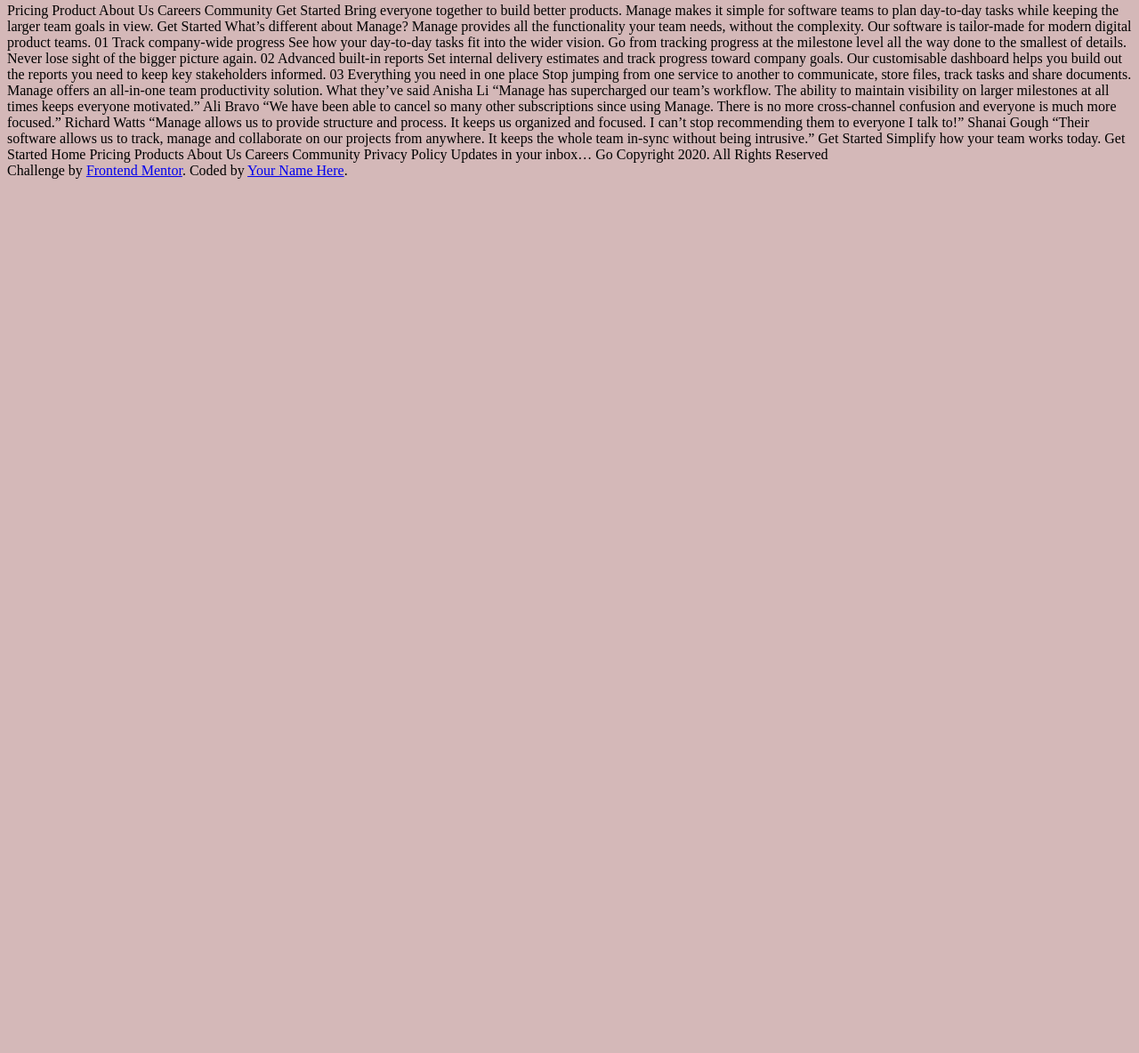
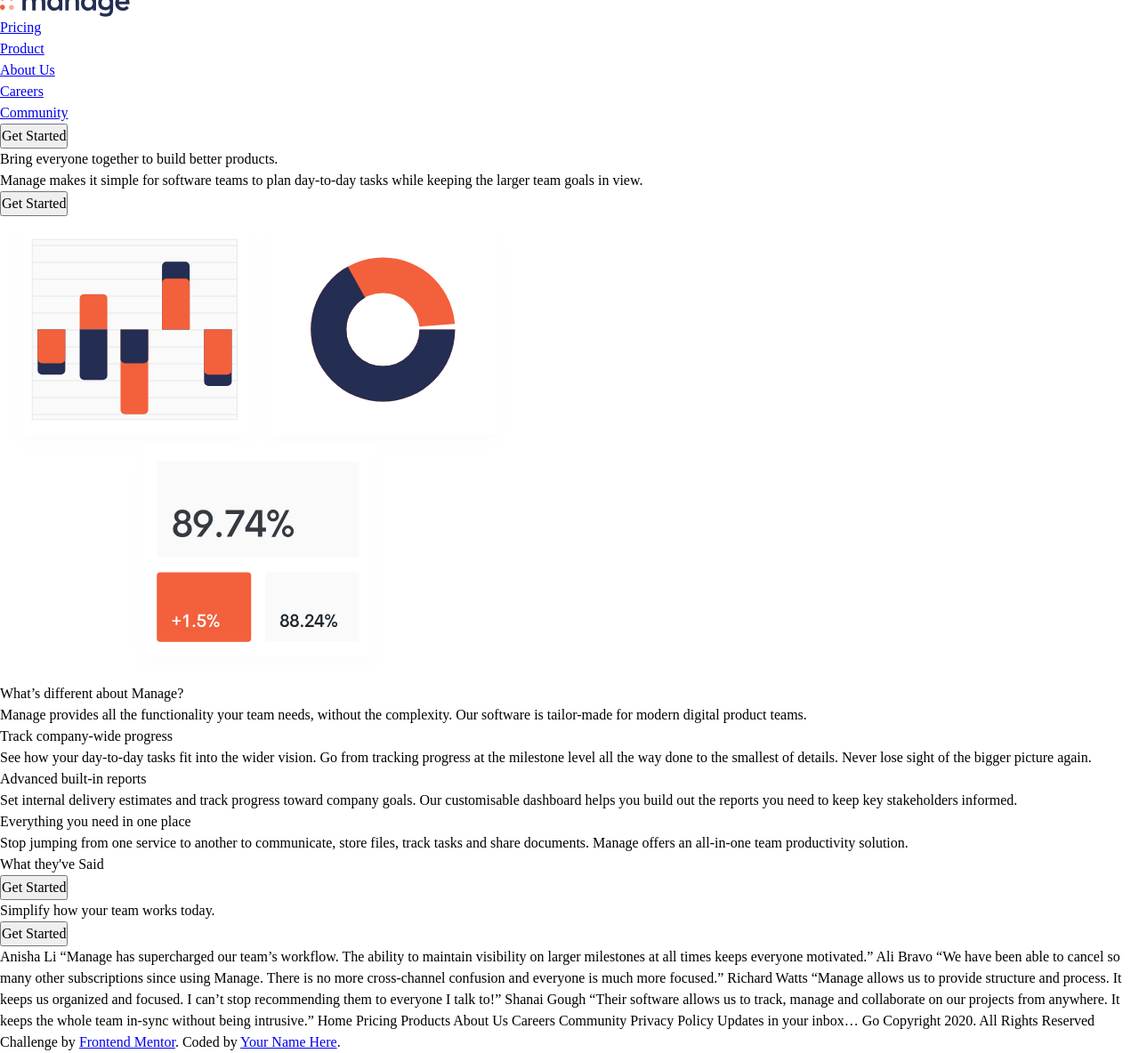
Before and after one commit to AghahowaJeffrey/manage-landing-page, a website: page index.html in a window 1280 px wide. Shown: the part 5-1189 px from the top of the page at 89% size. Before the commit the page ends 800 px from the top, so only its background shows below. Drawn offline with Linux system fonts and the light colour scheme.

Commit message:
added html code

```diff
--- a/index.html
+++ b/index.html
@@ -9,47 +9,103 @@
   <link rel="stylesheet" href="css/main.css">
 </head>
 <body>
+  <header class="primary-header">
+    <div class="container">
+      <a href="#"><img src="images/logo.svg" alt="Manage"></a>
+      <nav class="primary-navigation">
+        <ul role="list" class="nav-list">
+          <li><a href="#">Pricing</a></li>
+          <li><a href="#">Product</a></li>
+          <li><a href="#">About Us</a></li>
+          <li><a href="#">Careers</a></li>
+          <li><a href="#">Community</a></li>
+        </ul>
+      </nav>
+      <button class="button">Get Started</button>
+    </div>
+  </header>
 
-  Pricing
-  Product
-  About Us
-  Careers
-  Community
+  <main>
+    <section>
+      <div class="container">
+        <div class="even-columns">
+          <div>
+            <h1 class="fs-primary-heading fw-bold">
+              Bring everyone together to build better products.
+            </h1>
+            <p>
+              Manage makes it simple for software teams to plan day-to-day
+              tasks while keeping the larger team goals in view.
+            </p>
+            <button class="button">Get Started</button>
+          </div>
 
-  Get Started
+          <div>
+            <img src="images/illustration-intro.svg" alt="">
+          </div>
+        </div>
+      </div>
+    </section>
 
-  Bring everyone together to build better products.
+    <section>
+      <div class="container">
+        <div class="even-columns">
+          <div>
+            <h1 class="fs-secondary-heading fw-bold">
+              What’s different about Manage?
+            </h1>
+            <p>Manage provides all the functionality your team needs, without
+              the complexity. Our software is tailor-made for modern digital
+              product teams. </p>
+          </div>
 
-  Manage makes it simple for software teams to plan day-to-day
-  tasks while keeping the larger team goals in view.
+          <div>
+            <ul class="numbered-items" role="list">
+              <li>
+                <h3 class="fs-600 fw-bold"> Track company-wide progress</h3>
+                <p>  See how your day-to-day tasks fit into the wider vision. Go from
+                  tracking progress at the milestone level all the way done to the
+                  smallest of details. Never lose sight of the bigger picture again.</p>
+              </li>
+              <li>
+                <h3 class="fs-600 fw-bold">Advanced built-in reports</h3>
+                <p>Set internal delivery estimates and track progress toward company
+                  goals. Our customisable dashboard helps you build out the reports
+                  you need to keep key stakeholders informed.</p>
+              </li>
+              <li>
+                <h3 class="fs-600 fw-bold">Everything you need in one place</h3>
+                <p>Stop jumping from one service to another to communicate, store files,
+                  track tasks and share documents. Manage offers an all-in-one team
+                  productivity solution.</p>
+              </li>
+            </ul>
+          </div>
+        </div>
+      </div>
+    </section>
 
-  Get Started
+    <section class="carousel">
+      <h2 class="fs-secondary-heading">What they've Said</h2>
+      <!-- Carousel here -->
+      <Button class="button">Get Started</Button>
+    </section>
 
-  What’s different about Manage?
+    <section class="cta | bg-primary-400 text-neutral-100">
+      <div class="container">
+        <div class="even-columns">
+          <div>
+            <p class="fs-secondary-heading fw-bold">
+              Simplify how your team works today.</p>
+          </div>
+          <div>
+            <button class="button">Get Started</button>
+          </div>
+        </div>
+      </div>
+    </section>
+  </main>
 
-  Manage provides all the functionality your team needs, without
-  the complexity. Our software is tailor-made for modern digital
-  product teams.
-
-  01
-  Track company-wide progress
-  See how your day-to-day tasks fit into the wider vision. Go from
-  tracking progress at the milestone level all the way done to the
-  smallest of details. Never lose sight of the bigger picture again.
-
-  02
-  Advanced built-in reports
-  Set internal delivery estimates and track progress toward company
-  goals. Our customisable dashboard helps you build out the reports
-  you need to keep key stakeholders informed.
-
-  03
-  Everything you need in one place
-  Stop jumping from one service to another to communicate, store files,
-  track tasks and share documents. Manage offers an all-in-one team
-  productivity solution.
-
-  What they’ve said
 
   Anisha Li
   “Manage has supercharged our team’s workflow. The ability to maintain
@@ -68,10 +124,6 @@
   “Their software allows us to track, manage and collaborate on our projects
   from anywhere. It keeps the whole team in-sync without being intrusive.”
 
-  Get Started
-
-  Simplify how your team works today.
-  Get Started
 
   Home
   Pricing
--- a/scss/base/_index.scss
+++ b/scss/base/_index.scss
@@ -1 +1,2 @@
 @forward 'reset';
+@forward 'variables';
--- a/scss/base/_reset.scss
+++ b/scss/base/_reset.scss
@@ -1,11 +1,64 @@
-body {
-    background: rgb(212, 184, 184);
+/* Box sizing rules */
+*,
+*::before,
+*::after {
+  box-sizing: border-box;
 }
 
-h2 {
-    color: green;
+/* Remove default margin */
+* {
+  margin: 0;
+  padding :0;
+  font: inherit;
 }
 
-p {
-    color: red;
+/* Remove list styles on ul, ol elements with a list role, which suggests default styling will be removed */
+ul[role='list'],
+ol[role='list'] {
+  list-style: none;
 }
+
+/* Set core root defaults */
+html:focus-within {
+  scroll-behavior: smooth;
+}
+
+html,
+body {
+    height: 100%;
+}
+
+/* Set core body defaults */
+body {
+  text-rendering: optimizeSpeed;
+  line-height: 1.5;
+}
+
+/* A elements that don't have a class get default styles */
+a:not([class]) {
+  text-decoration-skip-ink: auto;
+}
+
+/* Make images easier to work with */
+img,
+picture,
+svg {
+  max-width: 100%;
+  display: block;
+}
+
+/* Remove all animations, transitions and smooth scroll for people that prefer not to see them */
+@media (prefers-reduced-motion: reduce) {
+  html:focus-within {
+   scroll-behavior: auto;
+  }
+
+  *,
+  *::before,
+  *::after {
+    animation-duration: 0.01ms !important;
+    animation-iteration-count: 1 !important;
+    transition-duration: 0.01ms !important;
+    scroll-behavior: auto !important;
+  }
+}
--- /dev/null
+++ b/scss/base/_variables.scss
@@ -0,0 +1,3 @@
+:root {
+    $clr-primary-400: 4;
+}
```
Also changed, not shown: css/main.css.
